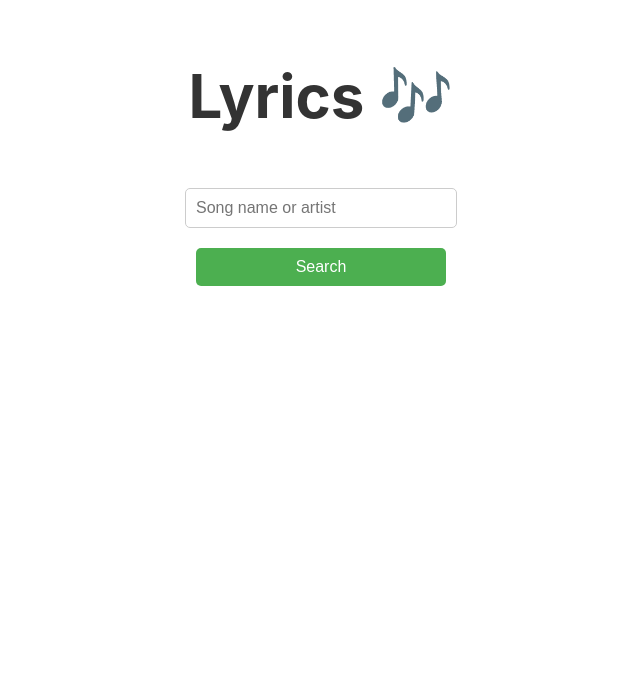
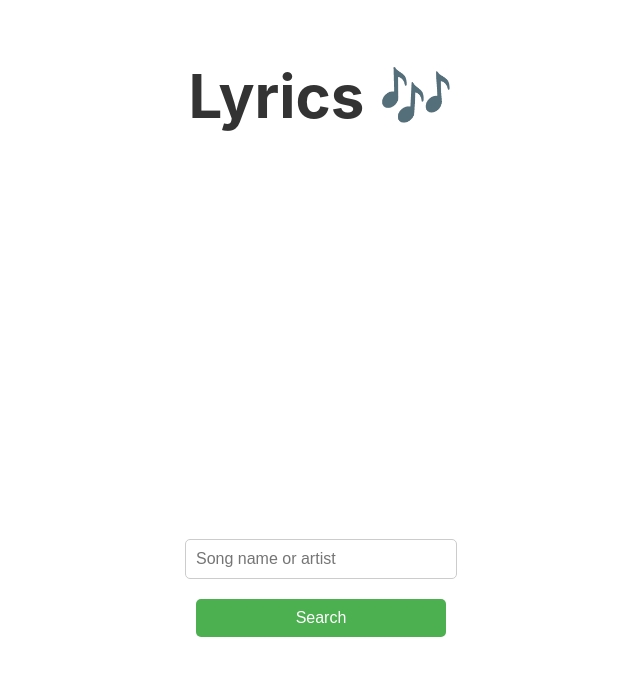
Before and after one commit to joaokishi/lyrics-finder, a React (Create React App) app in the folder front/: page / in a window 1280 px wide. Shown: the top 676 px of the page, without its empty margins (319-959 px from the left). Built offline with nearby package versions, Linux system fonts and the light colour scheme; no server answers.

Commit message:
fix: mobile spacing

```diff
--- a/front/src/components/styles/SongSearch.css
+++ b/front/src/components/styles/SongSearch.css
@@ -5,7 +5,6 @@
   padding: 10px;
   gap: 5px;
   justify-content: center;
-  height: 100vh;
 }
 
 .song-search-input {
@@ -36,7 +35,7 @@
 
 @media (min-width: 600px) {
   .song-search-container {
-    height: auto;
+    height: 100vh;
     padding: 15px;
     gap: 10px;
   }
```
